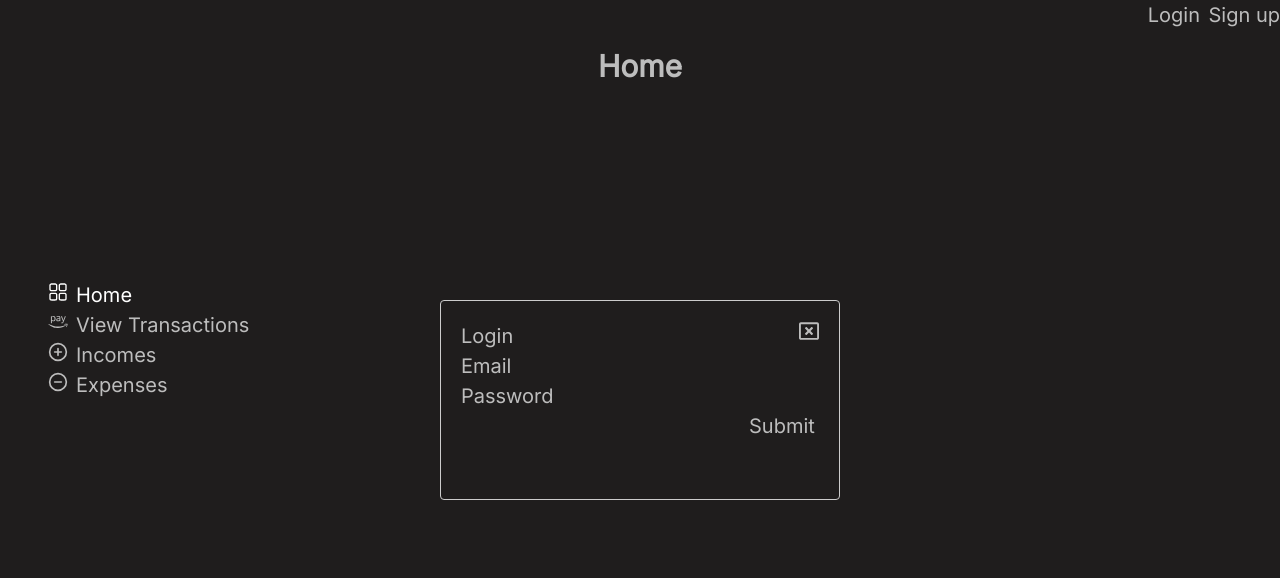
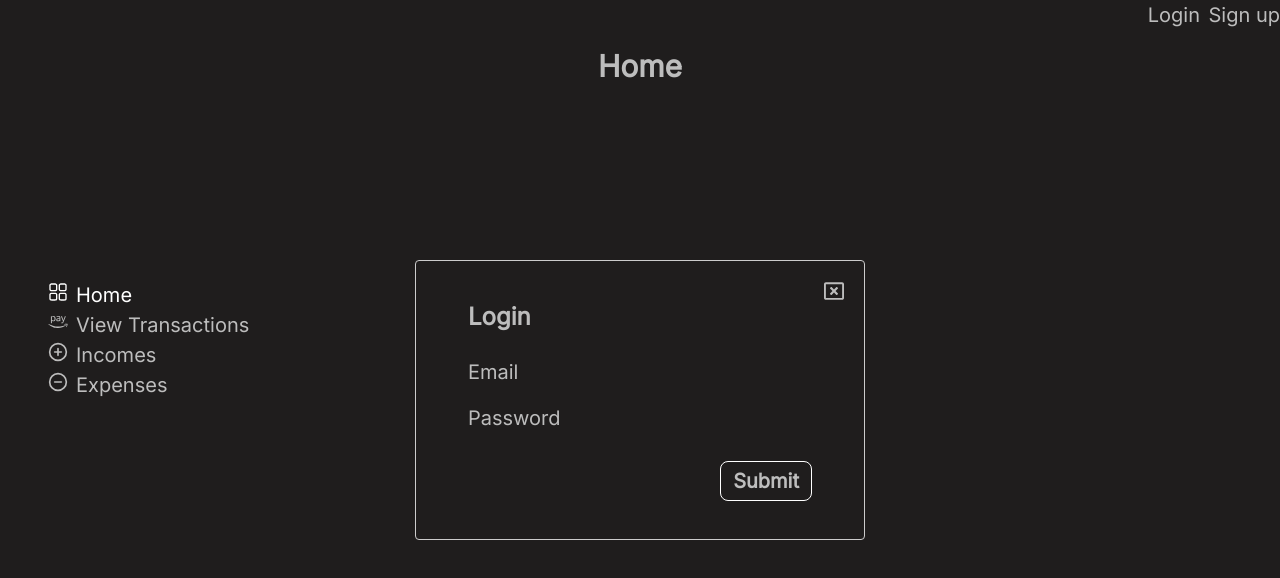
Before and after one commit to jsong73/budget-planner, a React (Create React App) app in the folder client/: page / in a window 1280 px wide. Both pictures are taken after a click on the button "Login". Shown: the top 578 px of the page. Built offline with nearby package versions, Linux system fonts and the light colour scheme.

Commit message:
login success

```diff
--- a/client/src/components/LoginModal.js
+++ b/client/src/components/LoginModal.js
@@ -23,13 +23,17 @@ const LoginModal = (props) => {
 
     const formHandler = async (event) => {
         event.preventDefault();
+
         try{
           const { data } = await login({
             variables: {...formState}
           });
-          console.log(data)
+        //   console.log(data)
           Auth.login(data.login.token);
         } catch (error) {
+            if (error.message.includes("404")) {
+                error.message = "Incorrect credentials"
+            }
           console.log(error);
         }
 
@@ -40,35 +44,42 @@ const LoginModal = (props) => {
       };
 
   return (
-    <div>
+    <div className="p-5 max-w-sm mx-auto">
 
-     <h1>Login</h1>
+     <h1 className="font-bold text-2xl mb-6">Login</h1>
 
          <form onSubmit={formHandler}>
 
-            <label> Email </label>
+             <div className="mb-4">
+                <label className="mr-4"> Email </label>
                   <input
+                        className="w-3/4"
                         name="email"
                         type="email"
                         value={formState.email}
                         autoComplete="off"
                         onChange={handleChange} />
+            </div>
 
-
-              <label> Password </label>
+            <div className="mb-4">
+                <label className="mr-4"> Password </label>
                     <input
+                        className="w-3/5"
                         name="password"
                         type="password"
                         value={formState.password}
                         autoComplete="off"
                         onChange={handleChange} />
-
-
+            </div>
 
             {error ? (
-              <div> {error.message} </div>
+              <div className="text-red-900 text-base float-left"> {error.message} </div>
             ) : null}
-            <button type="submit"> Submit </button>
+
+            <button
+                className="border border-white rounded-lg px-3 float-right font-bold py-1 mb-2 mt-3"
+                type="submit"> Submit
+            </button>
 
           </form>
     </div>
--- a/client/src/pages/Home.js
+++ b/client/src/pages/Home.js
@@ -2,7 +2,7 @@ import React from "react";
 
 function Home() {
   return (
-    <div className="flex justify-center items-center  mt-12">
+    <div className="flex justify-center items-center mt-12">
         <h1 className="font-bold text-3xl">Home</h1>
     </div>
   )}
--- a/client/src/pages/Login.js
+++ b/client/src/pages/Login.js
@@ -12,8 +12,8 @@ const customStyles = {
         bottom: "auto",
         marginRight: "-50%",
         transform: "translate(-50%, -50%)",
-        width: "400px",
-        height: "200px",
+        width: "450px",
+        height: "280px",
         backgroundColor: "rgb(31, 29, 29)",
       },
   };
--- a/client/src/utils/mutations.js
+++ b/client/src/utils/mutations.js
@@ -6,19 +6,21 @@ export const LOGIN_USER = gql`
             token
             user{
                 _id
-                username
+                email
+                password
             }
         }
     }
 `;
 
 export const ADD_USER = gql`
-    mutation addUser($username: String!, $email: String!, $password: String!){
-        addUser(username: $username, email: $email, password: $password) {
+    mutation addUser($email: String!, $password: String!){
+        addUser(email: $email, password: $password) {
             token
             user {
                 _id
-                username
+                email
+                password
             }
         }
     }
```
Lines whose indentation alone changed are shown as unchanged.
